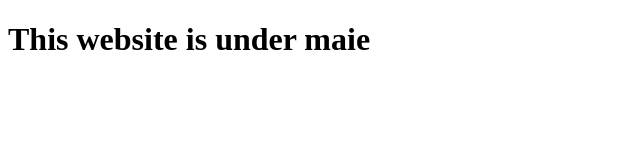
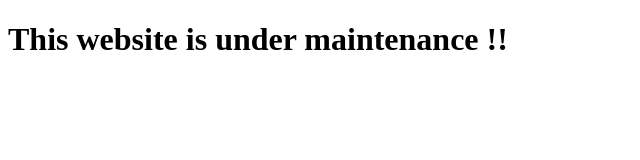
Before and after one commit to shreyanshtrigunayat/shreyanshtrigunayat.github.io, a plain HTML site: page index.html in a window 1280 px wide. Shown: the whole page, without its empty margins (0-640 px from the left). Drawn offline with Linux system fonts and the light colour scheme.

Commit message:
Update index.html

```diff
--- a/index.html
+++ b/index.html
@@ -5,7 +5,7 @@
 </head>
 <body>
 
-<h1>This website is under maie</h1>
+<h1>This website is under maintenance !!</h1>
 
 
 </body>
```
